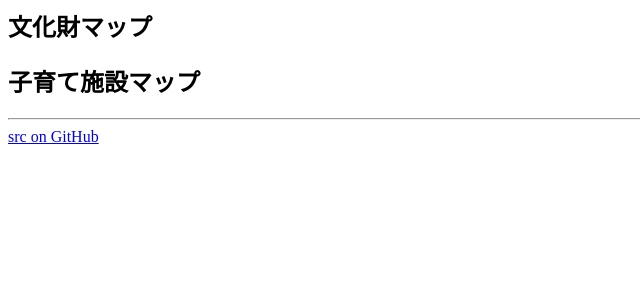
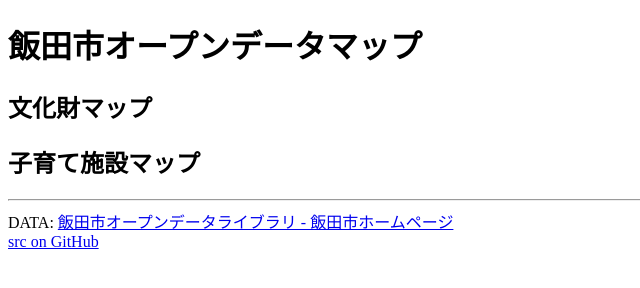
Before and after one commit to code4fukui/opendata-iida, a plain HTML site: page index.html in a window 1280 px wide. Shown: the whole page, without its empty margins (0-640 px from the left). Drawn offline with Linux system fonts and the light colour scheme.

Commit message:
update title

```diff
--- a/index.html
+++ b/index.html
@@ -1,9 +1,14 @@
+<!DOCTYPE html><html lang="ja"><head><meta charset="utf-8"><meta name="viewport" content="width=device-width"><link rel="icon" href="data:">
+<title>飯田市オープンデータマップ</title>
+</head><body>
+<h1>飯田市オープンデータマップ</h1>
 <script type="module" src="https://code4fukui.github.io/csv-map/csv-map.js"></script>
 <h2>文化財マップ</h2>
 <csv-map id=csvmap height="80vh" src="./67233.csv"></csv-map>
 <h2>子育て施設マップ</h2>
 <csv-map id=csvmap height="80vh" src="./67211.csv"></csv-map>
 <hr>
+DATA: <a href=https://www.city.iida.lg.jp/soshiki/168/opendata.html>飯田市オープンデータライブラリ - 飯田市ホームページ</a><br>
 <a href=https://github.com/code4fukui/opendata-iida/>src on GitHub</a>
 
 <style>
```
